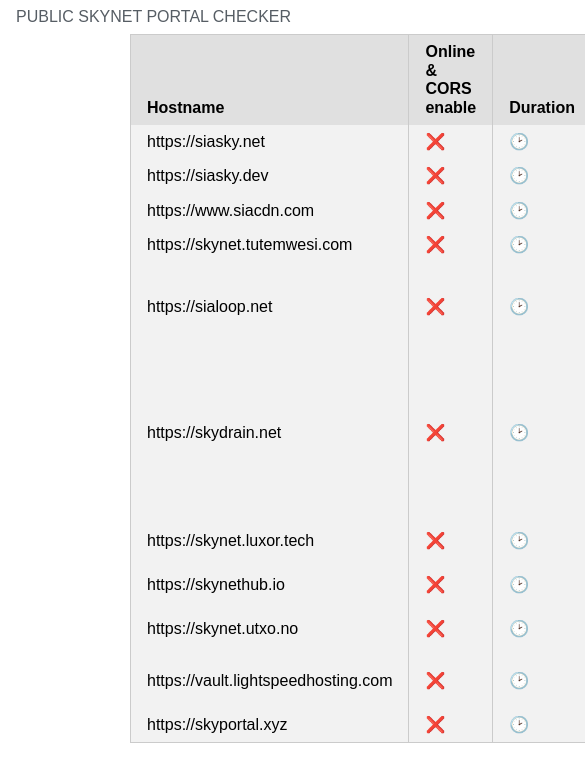
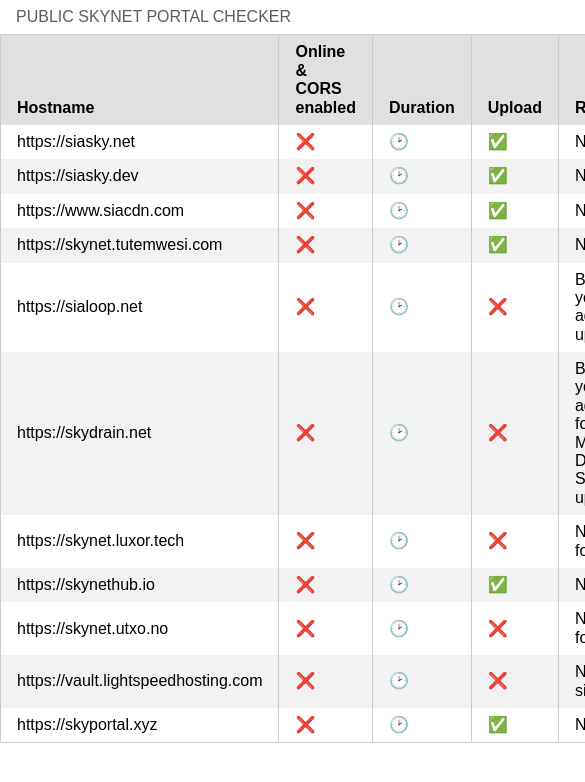
Before and after one commit to Kcchouette/public-skynet-portal, a plain HTML site: page index.html in a window 390 px wide. Shown: the top 782 px of the page, 585 px wide, since content can reach past the window. Drawn offline with nearby package versions, Linux system fonts and the light colour scheme; no server answers.

Commit message:
Adding more debug log and mobile-improvement

```diff
--- a/app.js
+++ b/app.js
@@ -7,10 +7,12 @@
     let startTime = (new Date()).getTime();
     requestPortalSkyHash.send();
     requestPortalSkyHash.onreadystatechange = function () {
+
+        console.debug(portal_url, this.readyState, requestPortalSkyHash.status, requestPortalSkyHash.getAllResponseHeaders(), requestPortalSkyHash.getResponseHeader("skynet-file-metadata"));
+
         if ((this.readyState === 2 || this.readyState === 4) && requestPortalSkyHash.status === 200) {
             let endTime = (new Date()).getTime();
             document.getElementById(portal_url + "-duration").innerHTML = endTime - startTime;
-            console.debug(portal_url, requestPortalSkyHash.getAllResponseHeaders(), requestPortalSkyHash.getResponseHeader("skynet-file-metadata"));
             if(requestPortalSkyHash.getResponseHeader("skynet-file-metadata") === CONTENT_SKY_HASK) {
                 document.getElementById(portal_url + "-online").innerHTML = '&#9989;';
             }
@@ -19,7 +21,6 @@
             }
         }
         else {
-            console.debug(portal_url, this.readyState, requestPortalSkyHash.status, requestPortalSkyHash.getResponseHeader("skynet-file-metadata"));
             document.getElementById(portal_url + "-online").innerHTML = '&#10060;';
         }
     };
@@ -29,13 +30,19 @@
     document.getElementById('checker').innerHTML = '';
     let html = "";
     for(let i=0; i < portals.length; ++i) {
-        html += "<tr class=\"pure-table-odd\">";
+        if((i + 1) % 2 === 0) {
+            html += "<tr class=\"pure-table-odd\">";
+        }
+        else {
+            html += "<tr>";
+        }
         html += "<td>" + portals[i].portal_url + "</td>";
-        html += "<td id=\"" + portals[i].portal_url + "-online\">"+"&#128337;"+"</td>";
-        html += "<td id=\"" + portals[i].portal_url + "-duration\">"+"&#128337;"+"</td>";
+        html += "<td id=\"" + portals[i].portal_url + "-online\">" + "&#128337;" + "</td>";
+        html += "<td id=\"" + portals[i].portal_url + "-duration\">" + "&#128337;" + "</td>";
         html += "<td>" + (portals[i].portal_upload_path ? "&#9989;" : "&#10060") + "</td>";
         html += "<td>" + portals[i].comment + "</td>";
         html += "</tr>";
+
         checkIsOnline(portals[i].portal_url);
     }
 
--- a/index.html
+++ b/index.html
@@ -17,13 +17,13 @@
 
 	<div class="main">
 		<div class="pure-g">
-			<div class="pure-u-1-3"></div>
-			<div class="pure-u-1-3">
+			<div class="pure-u-1 pure-u-lg-1-3"></div>
+			<div class="pure-u-1 pure-u-lg-1-3">
 				<table class="pure-table">
 					<thead>
 						<tr>
 							<th>Hostname</th>
-							<th>Online & CORS enable</th>
+							<th>Online & CORS enabled</th>
 							<th>Duration</th>
 							<th>Upload</th>
 							<th>Remarks</th>
@@ -33,7 +33,7 @@
 					</tbody>
 				</table>
 			</div>
-			<div class="pure-u-1-3"></div>
+			<div class="pure-u-1 pure-u-lg-1-3"></div>
 		</div>
 	</div>
 
```
